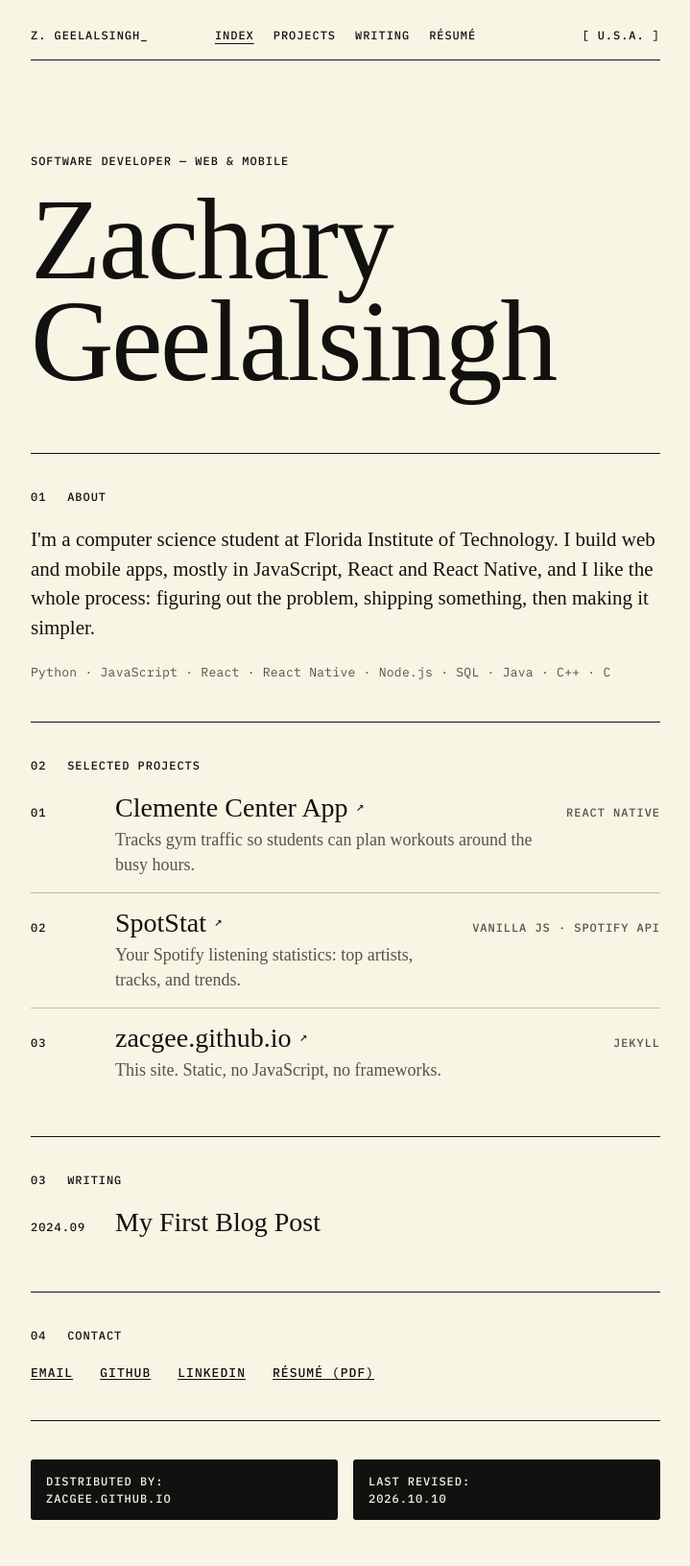
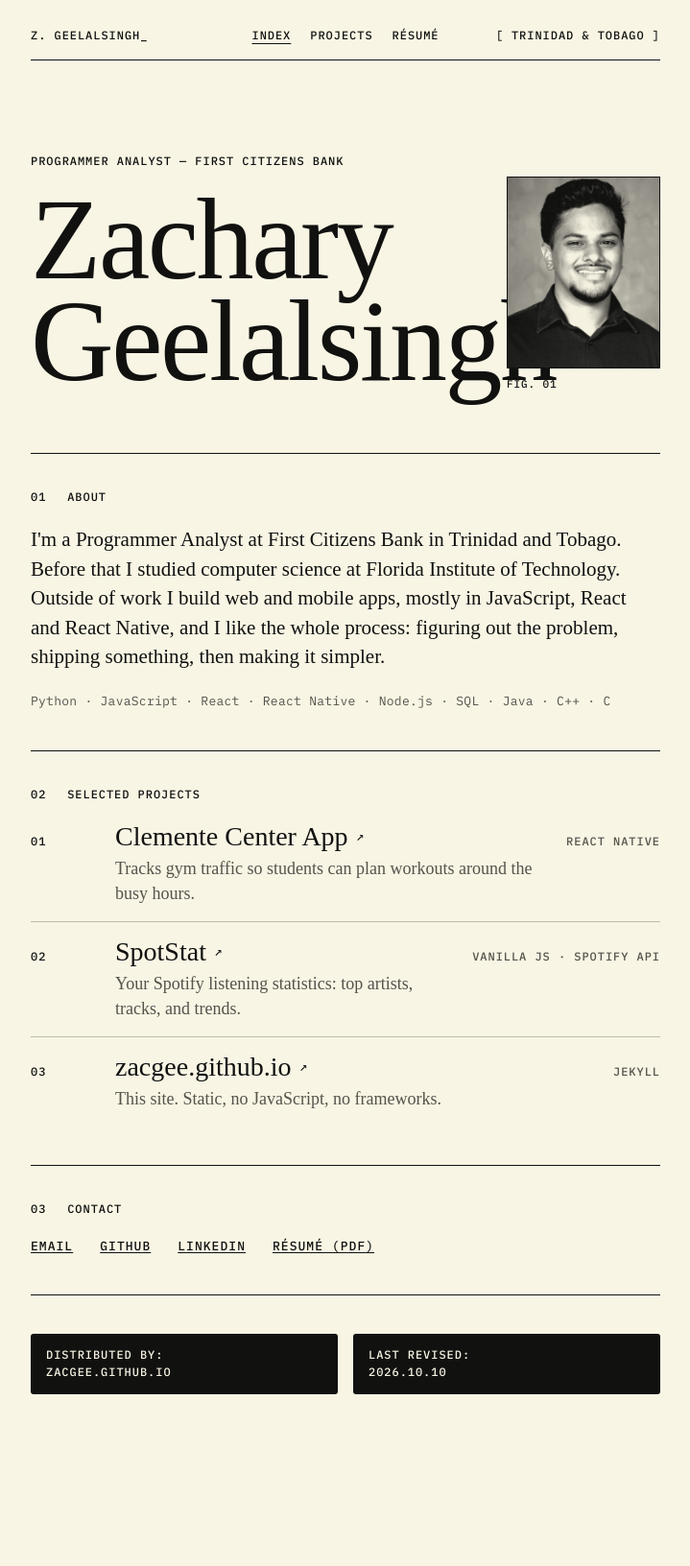
Before and after one commit to zacgee/zacgee.github.io, a Jekyll site: the page built from index.md, in a window 1280 px wide. Shown: the whole page at 96% size, without its empty margins (280-999 px from the left). Built offline with Jekyll 4.4.1, drawn with Linux system fonts in a browser that asks for light colours; some web fonts are replaced; after the commit the page ends 1501 px from its top, so only the background shows below that.

Commit message:
Update bio, contact email and location; add duotone portrait
- Bio: Programmer Analyst at First Citizens Bank, Trinidad and Tobago
- Email: zachary.geelalsingh@gmail.com
- Replace the 2.5 MB color photo with a 100 KB ink-on-paper duotone
- Remove the test post; hide the Writing nav link until posts exist

Co-Authored-By: Claude Opus 5.5 <noreply@anthropic.com>
Claude-Session: https://claude.ai/code/session_01YVc76zwdbi6ryUGMihCnQo

```diff
--- a/_config.yml
+++ b/_config.yml
@@ -1,11 +1,11 @@
 title: "Zachary Geelalsingh"
-description: "Software developer building web and mobile apps."
+description: "Programmer Analyst at First Citizens Bank in Trinidad and Tobago."
 author: "Zachary Geelalsingh"
-email: "zgeelalsingh2022@my.fit.com"
+email: "zachary.geelalsingh@gmail.com"
 url: "https://zacgee.github.io"
 github: "zacgee"
 linkedin: "zacgee"
-location: "U.S.A."
+location: "Trinidad & Tobago"
 
 plugins:
   - jekyll-feed
--- a/_layouts/default.html
+++ b/_layouts/default.html
@@ -19,7 +19,7 @@
       <nav class="masthead__nav" aria-label="Primary">
         <a href="{{ "/" | relative_url }}"{% if page.url == "/" %} aria-current="page"{% endif %}>Index</a>
         <a href="{{ "/projects/" | relative_url }}"{% if page.url == "/projects/" %} aria-current="page"{% endif %}>Projects</a>
-        <a href="{{ "/blog/" | relative_url }}"{% if page.url == "/blog/" or page.layout == "post" %} aria-current="page"{% endif %}>Writing</a>
+        {% if site.posts.size > 0 %}<a href="{{ "/blog/" | relative_url }}"{% if page.url == "/blog/" or page.layout == "post" %} aria-current="page"{% endif %}>Writing</a>{% endif %}
         <a href="{{ "/assets/Zachary_Resume.pdf" | relative_url }}">Résumé</a>
       </nav>
       <span class="masthead__loc">[ {{ site.location }} ]</span>
--- a/assets/styles.css
+++ b/assets/styles.css
@@ -157,6 +157,34 @@ a:focus-visible {
 .hero {
   padding: clamp(3rem, 10vw, 6rem) 0 clamp(2.5rem, 7vw, 4rem);
   border-bottom: 1px solid var(--rule);
+}
+
+.hero--portrait {
+  display: grid;
+  grid-template-columns: 1fr auto;
+  align-items: end;
+  gap: 1.5rem;
+}
+
+.hero__text {
+  min-width: 0;
+}
+
+.portrait {
+  margin: 0;
+  width: 10rem;
+}
+
+.portrait img {
+  display: block;
+  width: 100%;
+  height: auto;
+  border: 1px solid var(--rule);
+}
+
+.portrait figcaption {
+  margin: 0.5rem 0 0;
+  font-size: 0.6875rem;
 }
 
 .hero--sub {
@@ -354,6 +382,16 @@ a:focus-visible {
     gap: 1rem;
   }
 
+  .hero--portrait {
+    grid-template-columns: 1fr;
+    gap: 2rem;
+  }
+
+  .portrait {
+    grid-row: 1;
+    width: 8.5rem;
+  }
+
   .index__row {
     grid-template-columns: 3.25rem 1fr;
   }
--- a/index.md
+++ b/index.md
@@ -3,15 +3,21 @@ layout: default
 title: "Index"
 ---
 
-<section class="hero">
-  <p class="label">Software developer — web &amp; mobile</p>
-  <h1 class="display">Zachary<br>Geelalsingh</h1>
+<section class="hero hero--portrait">
+  <div class="hero__text">
+    <p class="label">Programmer Analyst — First Citizens Bank</p>
+    <h1 class="display">Zachary<br>Geelalsingh</h1>
+  </div>
+  <figure class="portrait">
+    <img src="{{ "/assets/portrait.jpg" | relative_url }}" width="720" height="900" alt="Portrait of Zachary Geelalsingh">
+    <figcaption class="label">Fig. 01</figcaption>
+  </figure>
 </section>
 
 <section class="section">
   <h2 class="label"><span>01</span> About</h2>
   <div class="prose">
-    <p>I'm a computer science student at Florida Institute of Technology. I build web and mobile apps, mostly in JavaScript, React and React Native, and I like the whole process: figuring out the problem, shipping something, then making it simpler.</p>
+    <p>I'm a Programmer Analyst at First Citizens Bank in Trinidad and Tobago. Before that I studied computer science at Florida Institute of Technology. Outside of work I build web and mobile apps, mostly in JavaScript, React and React Native, and I like the whole process: figuring out the problem, shipping something, then making it simpler.</p>
     <p class="muted">Python · JavaScript · React · React Native · Node.js · SQL · Java · C++ · C</p>
   </div>
 </section>
```
Also changed, not shown: _posts/2024-09-05-first-post.md (deleted, +0 -7 lines), blog.md (+4 -0 lines), assets/portrait.jpg (added), 1 other file.
